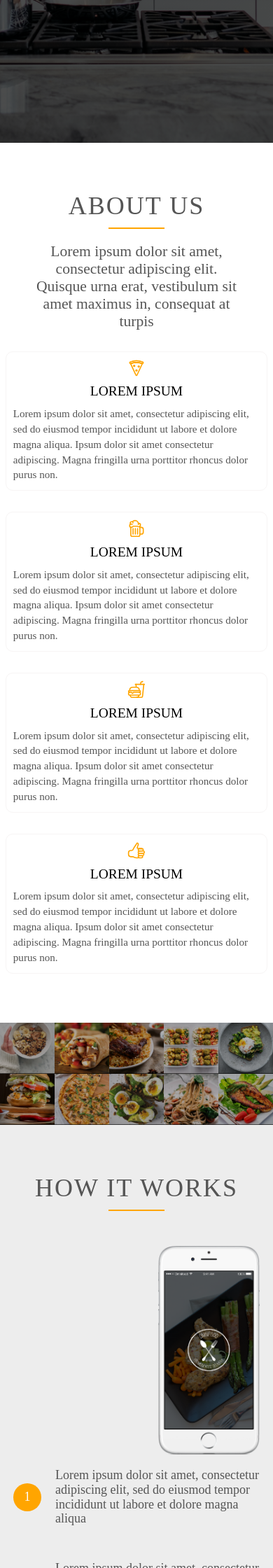
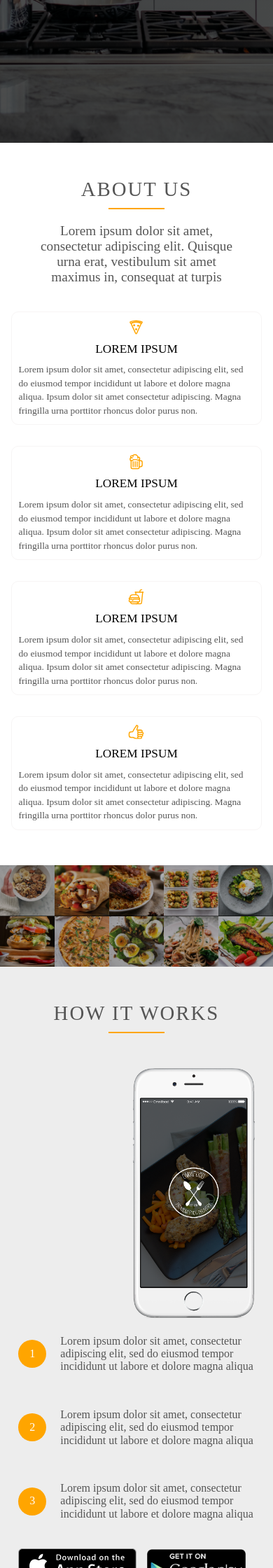
Before and after one commit to williamgyasi/TastyKitchen, a PHP site: page /index.html in a window 390 px wide. Shown: the part 640-2880 px from the top of the page at 70% size. Run offline with PHP 8.4, Linux system fonts and the light colour scheme; some libraries are stand-ins or nearby versions.

Commit message:
Smaller Sizes

```diff
--- a/css/style.css
+++ b/css/style.css
@@ -16,6 +16,7 @@ html{
     font-family: 'Lato','Arial' sans-serif;
     font-size: 20px;
     text-rendering: optimizeLegibility;
+    overflow-x: hidden;
 }
 
 section{
@@ -538,16 +539,67 @@ footer p{
         float: left;
     }
     .steps-box{
-        margin-top: 20px;
+        margin-top: 10%;
     }
     .steps-box:last-child {
         padding-left: 3%;
-        margin-top: 4%;
+        margin-top: 5.5%;
+    }
+    .app-screen{
+        width: 50%;
+    }
+
+    .plan-box{
+        width: 100%;
+        margin-left: 0%;
+    }
+
+    .contact-form{
+        width: 100%;
+        padding: 2%;
     }
 
 }
 
 @media only screen and (max-width:767px){
+    body{
+        font-size: 16px;
+    }
+    section{
+        padding: 50px 0;
+    }
+    .row{
+        padding: 0 4%;
+    }
+    .hero-text-box{
+        padding: 0 4%;
+
+    }
+    .col{
+        width: 100%;
+    }
+    .main-nav{
+        display: none;
+    }
+    h2{
+        font-size: 180%;
+    }
+    .long-copy{
+        width: 80%;
+        margin: 2% 10%;
+    }
+
+
+    .steps-box{
+        margin-top: 10%;
+    }
+    .steps-box:last-child {
+        padding-left: 3%;
+        margin-top: 5.5%;
+    }
+    .app-screen{
+        width: 50%;
+    }
 
 
 }
```
